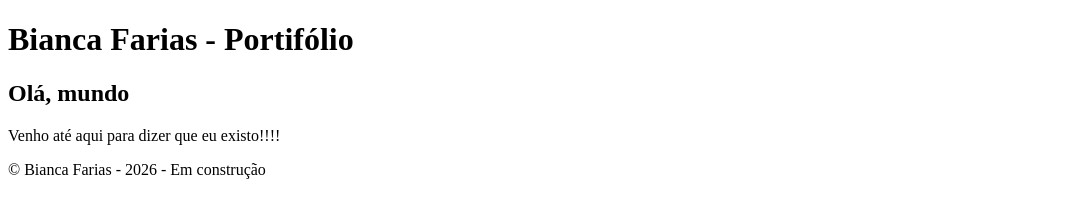
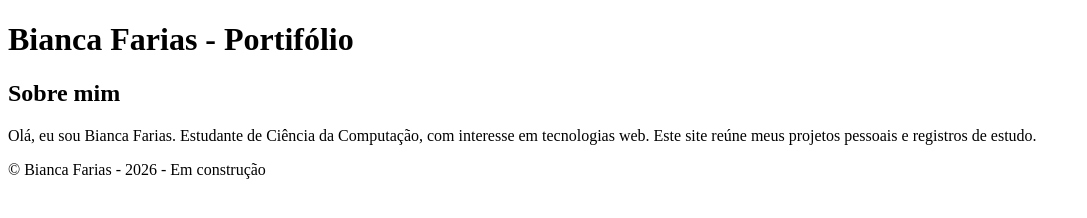
Before and after one commit to lubiasafira/biancafarias.com.br, a plain HTML site: page index.html in a window 1280 px wide. Shown: the whole page, without its empty margins (0-1087 px from the left). Drawn offline with Linux system fonts and the light colour scheme.

Commit message:
Modifica `index.html` adiciondo artigo `sobre mim`

```diff
--- a/index.html
+++ b/index.html
@@ -11,8 +11,8 @@
     </header>
     <main>
         <article>
-            <h2>Olá, mundo</h2>
-            <p>Venho até aqui para dizer que eu existo!!!!</p>
+            <h2>Sobre mim</h2>
+            <p> Olá, eu sou Bianca Farias. Estudante de Ciência da Computação, com interesse em tecnologias web. Este site reúne meus projetos pessoais e registros de estudo.</p>
         </article>
     </main>
     <footer>
```
